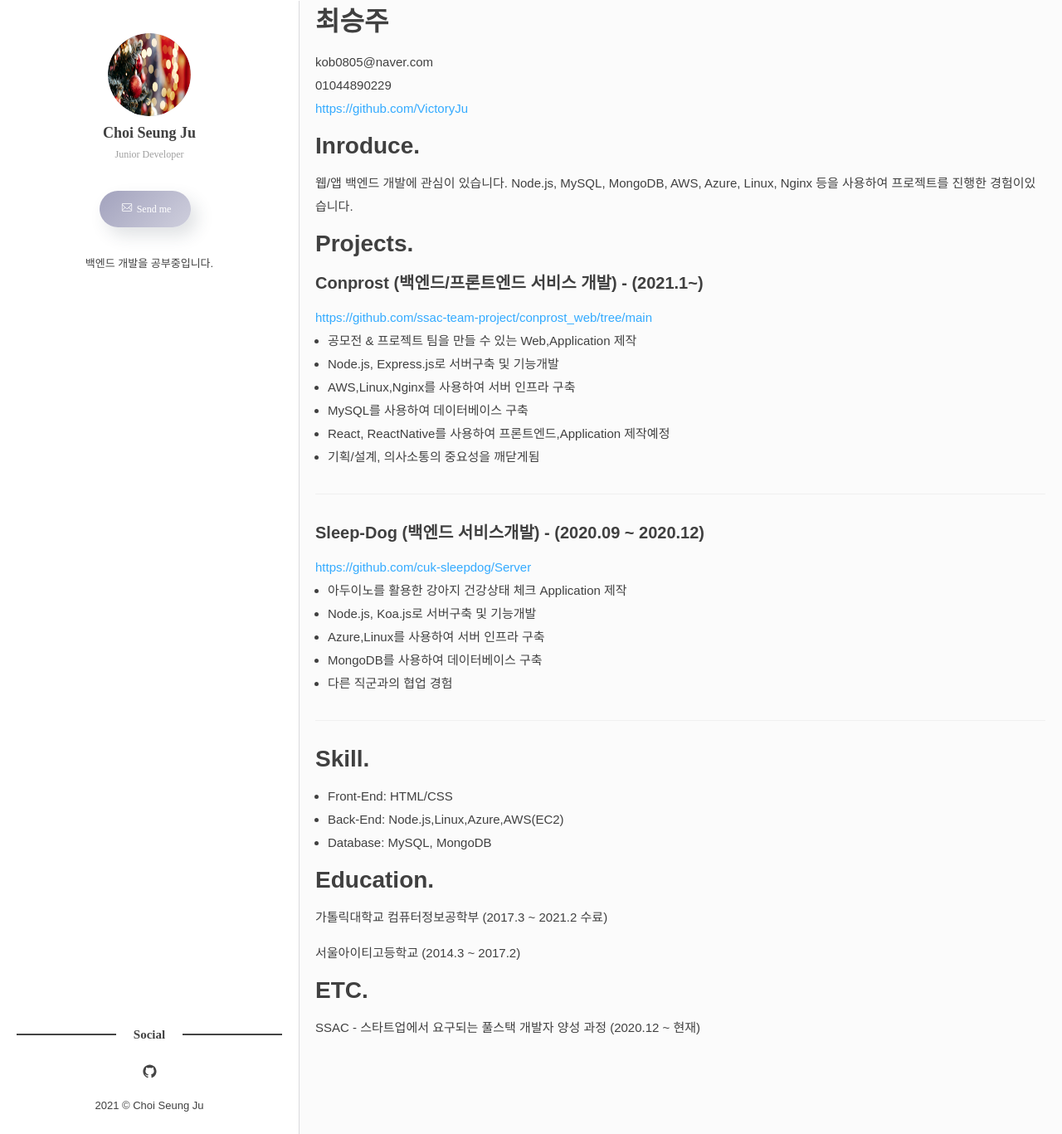
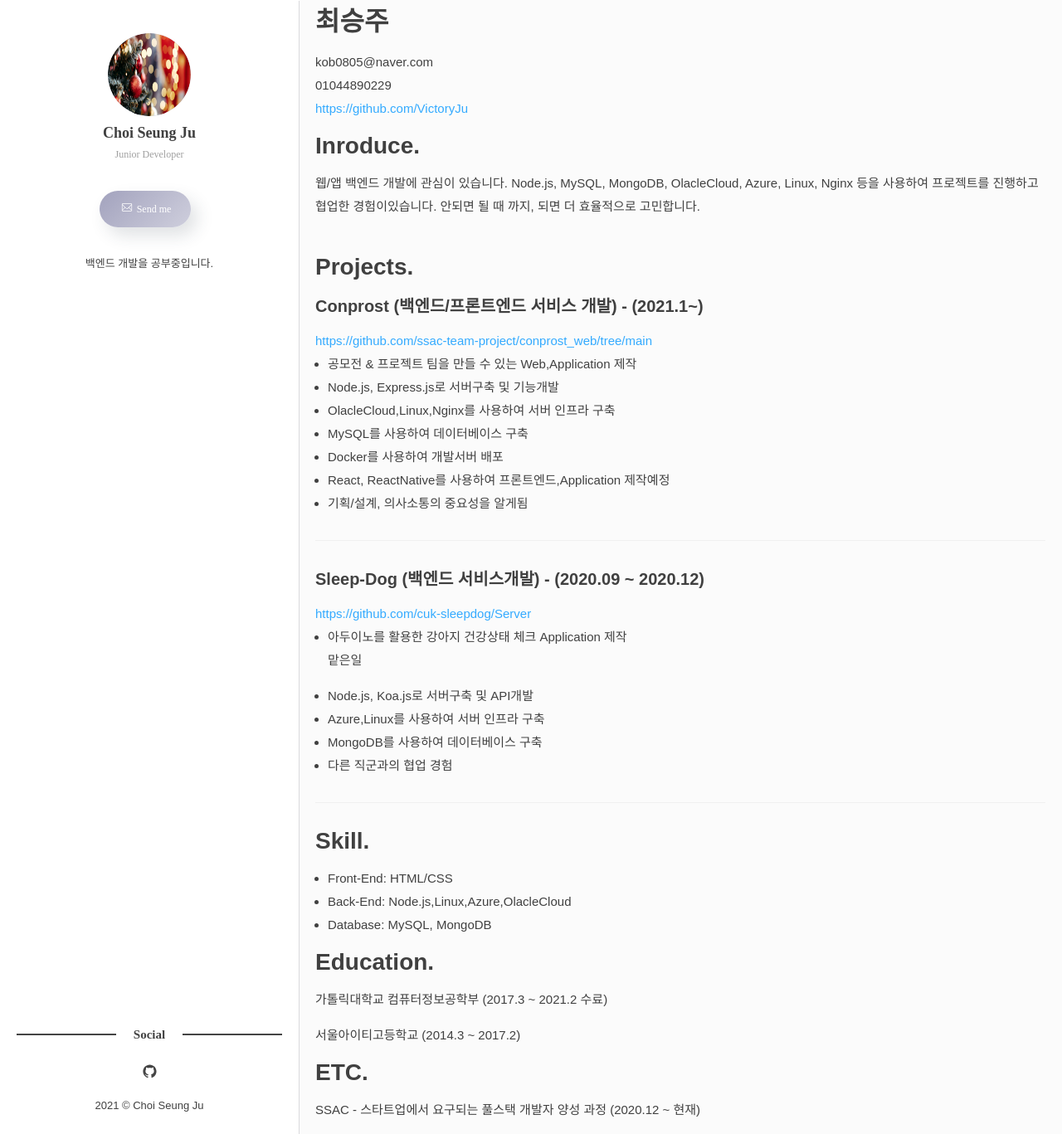
Before and after one commit to VictoryJu/VictoryJu.github.io, a Jekyll site: the page built from _pages/about/index.html, in a window 1280 px wide and 1367 px high. Shown: the whole window at 83% size. Built offline with Jekyll 4.4.1, drawn with Linux system fonts in a browser that asks for light colours; some web fonts are replaced.

Commit message:
modify: 이력서 내용 수정

```diff
--- a/_pages/about/index.html
+++ b/_pages/about/index.html
@@ -33,12 +33,13 @@ permalink: /about/
     <div class="body">
         <h2>Inroduce.</h2>
         <p class="introduce">
-            웹/앱 백엔드 개발에 관심이 있습니다. Node.js, MySQL, MongoDB, AWS, Azure, Linux, Nginx
-            등을 사용하여 프로젝트를 진행한 경험이있습니다.
+            웹/앱 백엔드 개발에 관심이 있습니다. Node.js, MySQL, MongoDB, OlacleCloud, Azure, Linux, Nginx
+            등을 사용하여 프로젝트를 진행하고 협업한 경험이있습니다.
+
+            안되면 될 때 까지, 되면 더 효율적으로 고민합니다.
         </p>
-        <p class="introduce">
+            </br>
 
-        </p>
         <h2>Projects.</h2>
 
         <div class="projects">
@@ -51,10 +52,11 @@ permalink: /about/
             <ul>
                 <li>공모전 & 프로젝트 팀을 만들 수 있는 Web,Application 제작</li>
                 <li>Node.js, Express.js로 서버구축 및 기능개발</li>
-                <li>AWS,Linux,Nginx를 사용하여 서버 인프라 구축</li>
+                <li>OlacleCloud,Linux,Nginx를 사용하여 서버 인프라 구축</li>
                 <li>MySQL를 사용하여 데이터베이스 구축</li>
+                <li>Docker를 사용하여 개발서버 배포</li>
                 <li>React, ReactNative를 사용하여 프론트엔드,Application 제작예정</li>
-                <li>기획/설계, 의사소통의 중요성을 깨닫게됨</li>
+                <li>기획/설계, 의사소통의 중요성을 알게됨</li>
             </ul>
         </div>
         <hr color=#b4b4b4>
@@ -67,7 +69,8 @@ permalink: /about/
         <div class="project-list">
             <ul>
                 <li>아두이노를 활용한 강아지 건강상태 체크 Application 제작</li>
-                <li>Node.js, Koa.js로 서버구축 및 기능개발</li>
+                <p>맡은일</p>
+                <li>Node.js, Koa.js로 서버구축 및 API개발</li>
                 <li>Azure,Linux를 사용하여 서버 인프라 구축</li>
                 <li>MongoDB를 사용하여 데이터베이스 구축</li>
                 <li>다른 직군과의 협업 경험</li>
@@ -79,7 +82,7 @@ permalink: /about/
         <div class="skill">
             <ul>
                 <li>Front-End: HTML/CSS</li>
-                <li>Back-End: Node.js,Linux,Azure,AWS(EC2)</li>
+                <li>Back-End: Node.js,Linux,Azure,OlacleCloud</li>
                 <li>Database: MySQL, MongoDB</li>
             </ul>
         </div>
```
